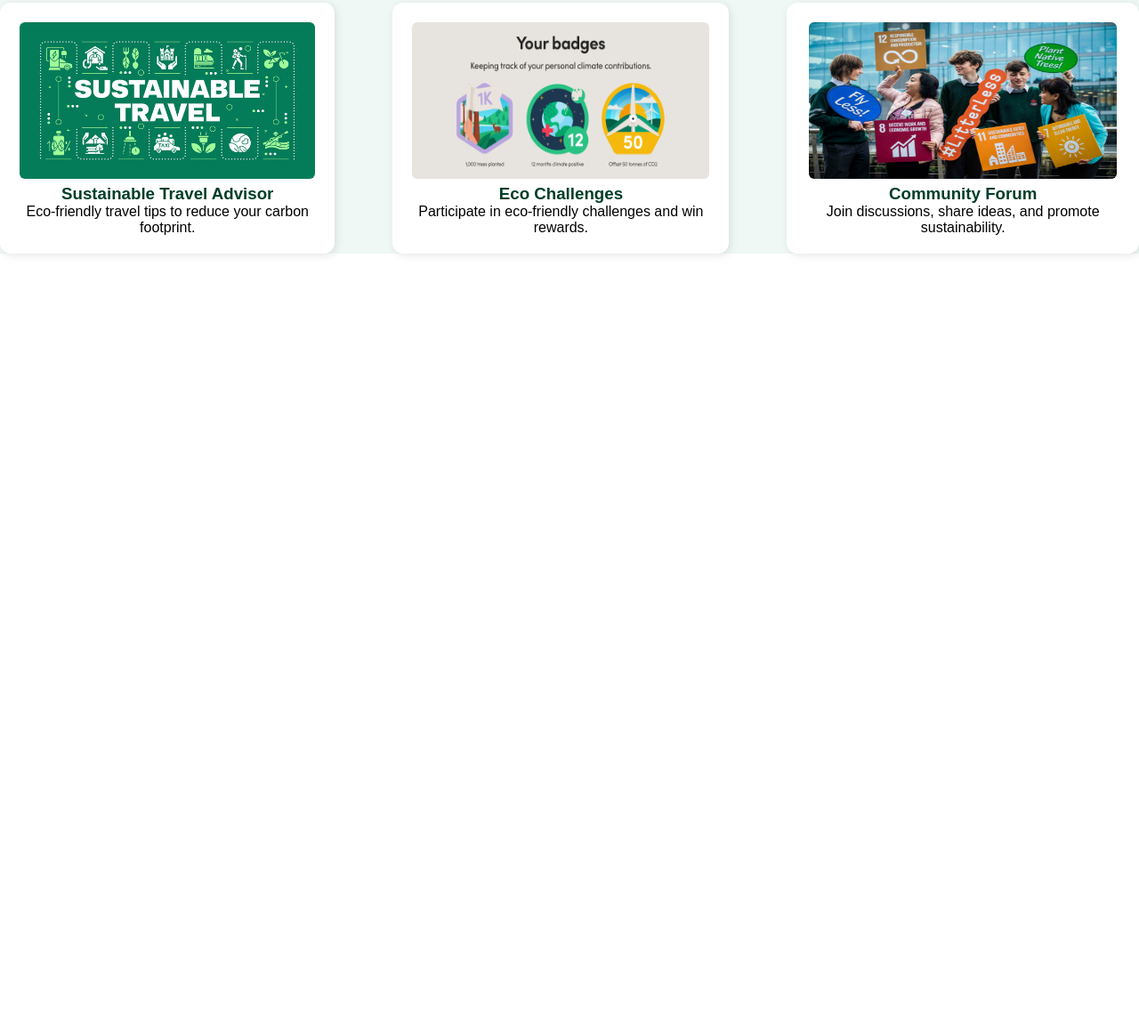
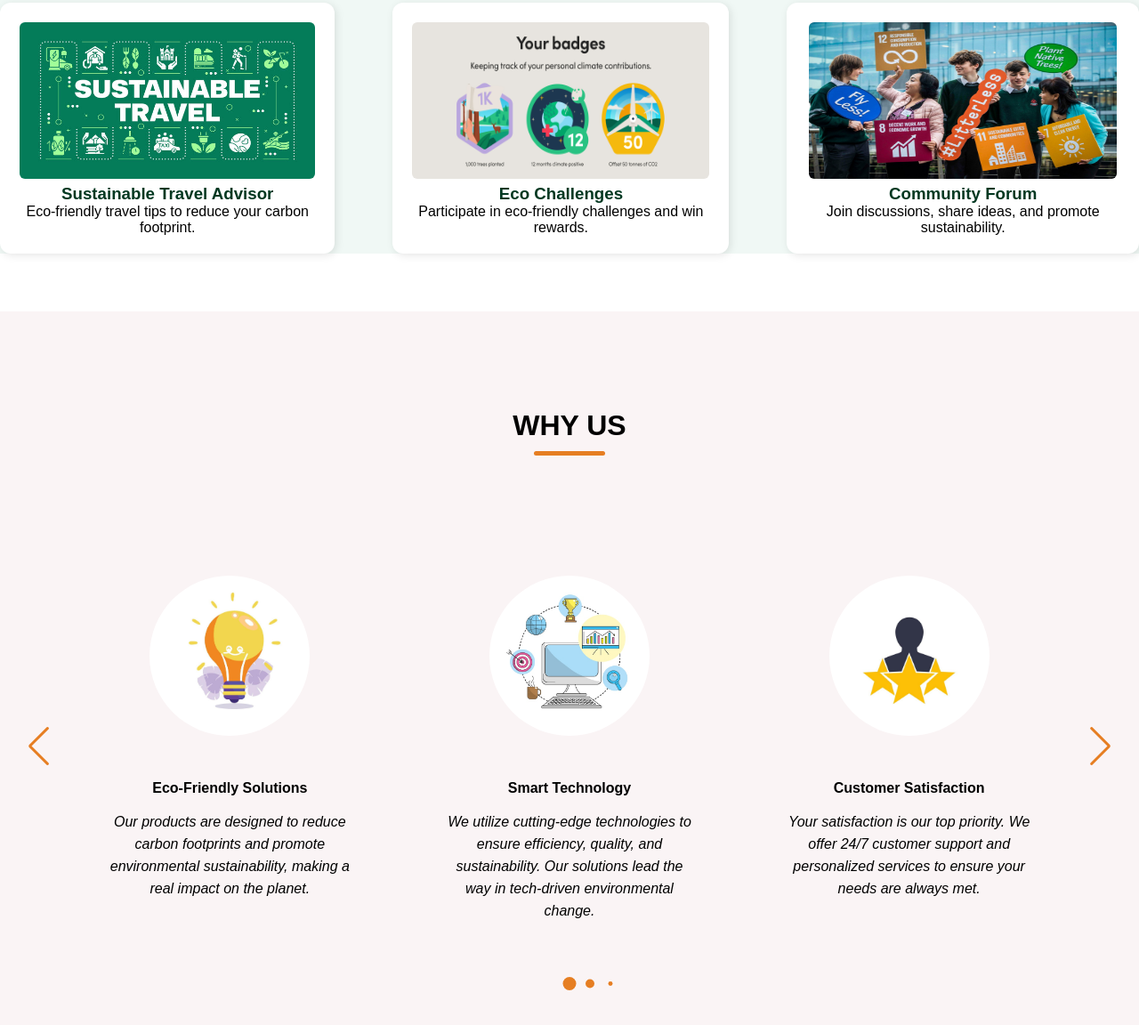
Before and after one commit to Tanu-panwar/footPrintZero, a plain HTML site: page frontand/landing.html in a window 1280 px wide. Shown: the part 2202-3354 px from the top of the page at 89% size. Before the commit the page ends 2552 px from the top, so only its background shows below. Drawn offline with nearby package versions, Linux system fonts and the light colour scheme; a web font is replaced by a local one.

Commit message:
create whyus page

```diff
--- a/frontand/landing.css
+++ b/frontand/landing.css
@@ -317,8 +317,64 @@ header .navbar {
 }
 
 .feature-card h3 {
-    color: #003e29;
+    color:#023821;
 }
+
+/* Why Us Section */
+
+.whyus-section {
+    padding: 50px 0 100px;
+    background-color: #faf4f5;
+}
+.whyus-section .slider-wrapper {
+    overflow: hidden;
+    margin: 0 60px 50px;
+}
+
+.whyus-section .icons {
+    display: flex;
+    padding: 35px;
+    text-align: center;
+    flex-direction: column;
+    align-items: center;
+
+}
+.whyus-section .icons .whyus-image {
+    width: 180px;
+    height: 180px;
+    object-fit: cover;
+    margin-bottom: 50px;
+    border-radius: 50%;
+
+}
+.whyus-section .icons .name {
+    margin-bottom: 16px;
+    font-size: 1rem;
+
+}
+
+.whyus-section .icons .text {
+    line-height: 25px;
+
+}
+
+.whyus-section .swiper-pagination-bullet {
+    width: 15px;
+    height: 15px;
+    opacity: 1;
+    background: #E67E22;
+}
+.whyus-section .swiper-slide-button {
+    margin-top: -50px;
+    color: #E67E22;
+    transition: 0.3s ease;
+}
+.whyus-section .swiper-slide-button:hover {
+    color: #023821;
+}
+
+
+/* Responsive Design */
 
 
 @media screen and (max-width:900px) {
@@ -404,3 +460,14 @@ header .navbar {
     aspect-ratio: 1;
 }
 }
+
+@media screen and (max-width:640px) {
+.whyus-section .slider-wrapper {
+    margin: 0 0 30px;
+}
+
+.whyus-section .swiper-slide-button {
+    display: none;
+}
+
+}
--- a/frontand/landing.html
+++ b/frontand/landing.html
@@ -7,6 +7,8 @@
     <title>GreenTech - Home</title>
     <link rel="stylesheet" href="https://cdnjs.cloudflare.com/ajax/libs/font-awesome/6.7.2/css/all.min.css">
     <link rel="stylesheet" href="landing.css">
+    <!--link swiper css-->
+    <link rel="stylesheet" href="https://cdn.jsdelivr.net/npm/swiper@11/swiper-bundle.min.css">
 </head>
 
 <body>
@@ -156,9 +158,56 @@
             </div>
         </section>
 
+    <section class="whyus-section">
+        <h2 class="section-title">Why Us</h2>
+            <div class="section-content">
+                <div class="slider-container swiper">
+                    <div class="slider-wrapper">
+                        <ul class="icons-list swiper-wrapper ">
+                            <li class="icons swiper-slide">
+                               <img src="images\icon1.jpg" alt="icons" class="whyus-image">
+                                    <h3 class="name">Eco-Friendly Solutions</h3>
+                                    <i class="text">Our products are designed to reduce carbon footprints and promote environmental sustainability, making a real impact on the planet.</i>
+                            </li>
+                            <li class="icons swiper-slide">
+                                <img src="images\icon2.jpg" alt="icons" class="whyus-image">
+                                    <h3 class="name">Smart Technology</h3>
+                                    <i class="text">We utilize cutting-edge technologies to ensure efficiency, quality, and sustainability. Our solutions lead the way in tech-driven environmental change.</i>
+                            </li>
+                            <li class="icons swiper-slide">
+                                <img src="images\icon3.jpg" alt="icons" class="whyus-image">
+                                    <h3 class="name">Customer Satisfaction</h3>
+                                    <i class="text">Your satisfaction is our top priority. We offer 24/7 customer support and personalized services to ensure your needs are always met.</i>
+                            </li>
+                            <li class="icons swiper-slide">
+                                <img src="images\icon4.jpg" alt="icons" class="whyus-image">
+                                    <h3 class="name">Reliable & Secure</h3>
+                                    <i class="text">With state-of-the-art security features and reliable performance, our solutions ensure peace of mind for your business and personal use.</i>
+                            </li>
+                            <li class="icons swiper-slide">
+                                <img src="images\icon5.jpg" alt="icons" class="whyus-image">
+                                    <h3 class="name">Resource Optimization</h3>
+                                    <i class="text">We focus on maximizing resource efficiency, helping businesses reduce waste and optimize usage with smarter solutions</i>
+                                </li>
+                            <li class="icons swiper-slide">
+                                <img src="images\icon6.jpg" alt="icons" class="whyus-image">
+                                    <h3 class="name">Proven Track Record</h3>
+                                    <i class="text">GreenTech has a history of success, delivering sustainable solutions to clients across industries. Our results speak for themselves.</i>
+                            </li>
+                        </ul>
 
+                            <div class="swiper-pagination"></div>
+                            <div class="swiper-slide-button swiper-button-prev"></div>
+                            <div class="swiper-slide-button swiper-button-next"></div>
+                    </div>
+                </div>
+            </div>
+    </section>
 
     </main>
+    <!--linkind swiper script-->
+    <script src="https://cdn.jsdelivr.net/npm/swiper@11/swiper-bundle.min.js"></script>
+        <!--linkind custom script-->
     <script src="landing.js"></script>
 </body>
 
--- a/frontand/landing.js
+++ b/frontand/landing.js
@@ -7,3 +7,35 @@ menuOpenButton.addEventListener("click",() => {
 
 menuCloseButton.addEventListener("click", () =>  menuOpenButton.click
 ());
+
+//initialize swiper
+const swiper = new Swiper('.slider-wrapper', {
+    loop: true,
+    grabCursor: true,
+    spaceBetween: 25,
+
+    // If we need pagination
+    pagination: {
+      el: '.swiper-pagination',
+      clickable: true,
+      dynamicBullets: true,
+    },
+
+    // Navigation arrows
+    navigation: {
+      nextEl: '.swiper-button-next',
+      prevEl: '.swiper-button-prev',
+    },
+
+    breakpoints: {
+        0: {
+            slidesPerView: 1
+        },
+        768: {
+            slidesPerView: 2
+        },
+        1024: {
+            slidesPerView: 3
+        }
+    }
+  });
```
Also changed, not shown: frontand/images/icon1.jpg (added), frontand/images/icon2.jpg (added), frontand/images/icon3.jpg (added), frontand/images/icon4.jpg (added), frontand/images/icon5.jpg (added), frontand/images/icon6.jpg (added).
